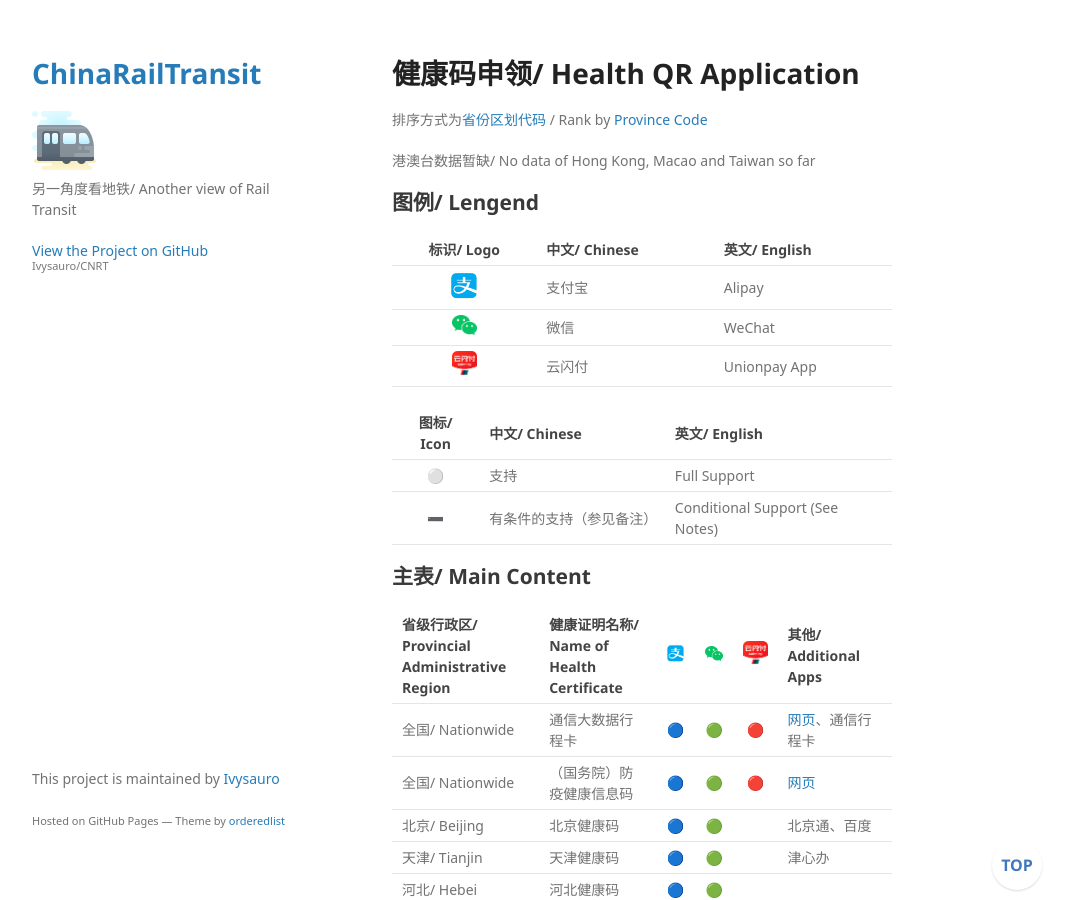
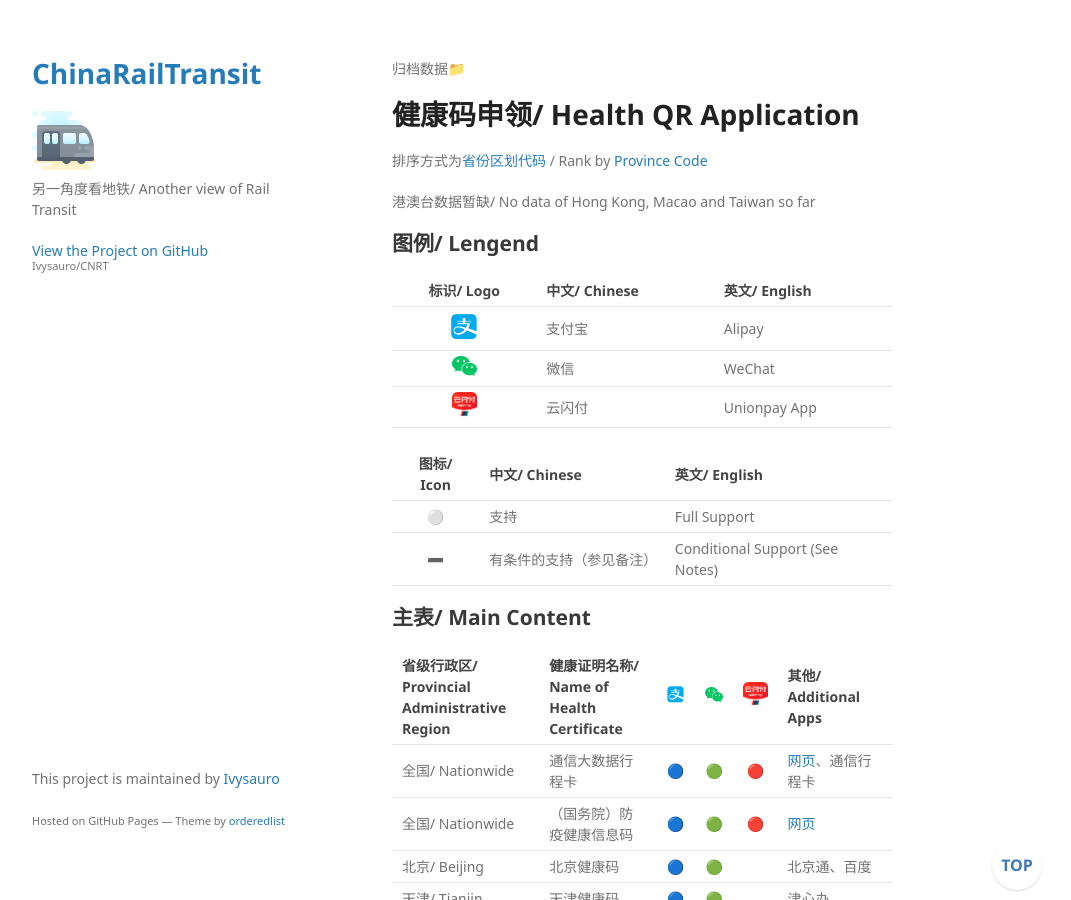
Before and after one commit to Ivysauro/CNRT, a Jekyll site: the page built from data/archive/HealthQR.md, in a window 1280 px wide and 900 px high. Shown: the whole window, without its empty margins (178-1249 px from the left). Built offline with Jekyll 4.4.1, drawn with Linux system fonts in a browser that asks for light colours; some web fonts are replaced; our own code applies the rules of GitHub Pages for plain Markdown files; a script that is not in the unit is left out.

Commit message:
Update and rename data/HealthQR.md to data/archive/HealthQR.md

```diff
--- a/data/HealthQR.md
+++ b/data/archive/HealthQR.md
@@ -1,3 +1,5 @@
+归档数据📁
+
 # 健康码申领/ Health QR Application
 
 排序方式为[省份区划代码](https://www.zhihu.com/question/47054184/answer/364140115) / Rank by [Province Code](https://www.zhihu.com/question/47054184/answer/364140115)
```
